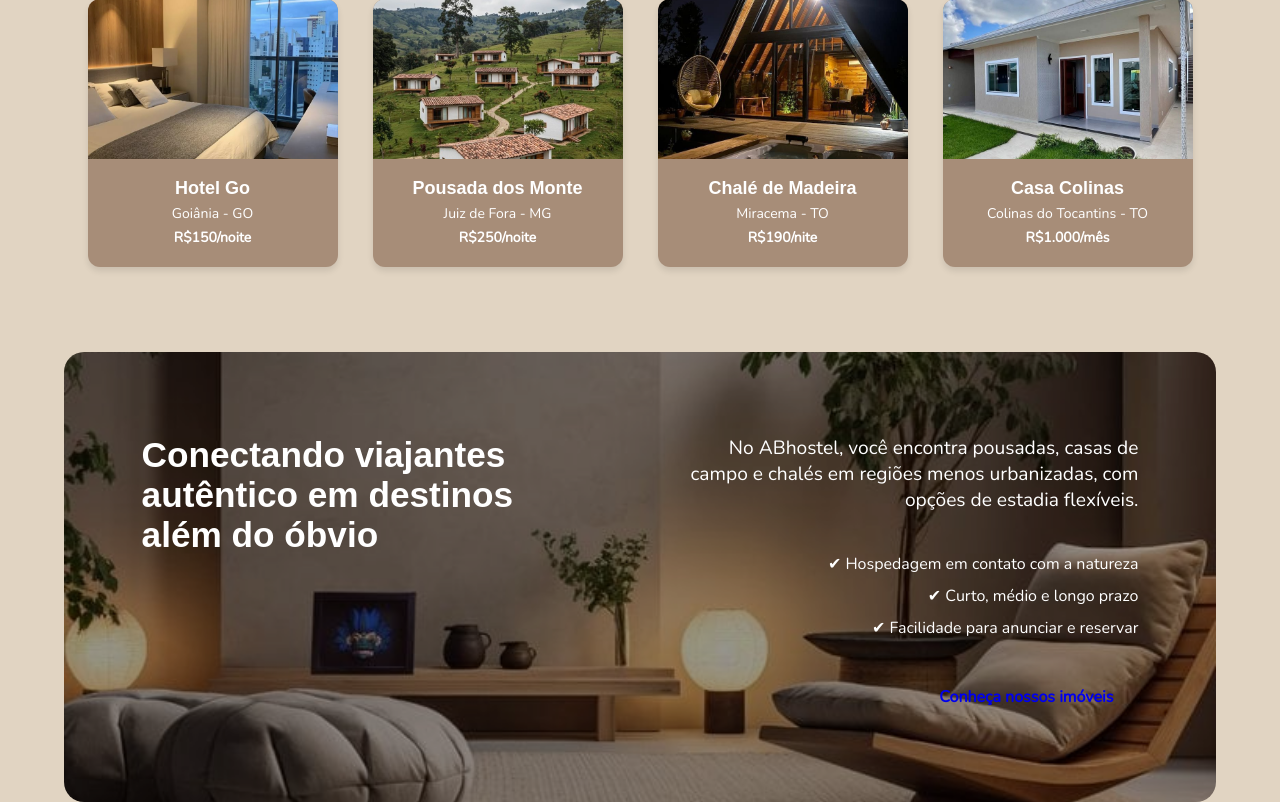
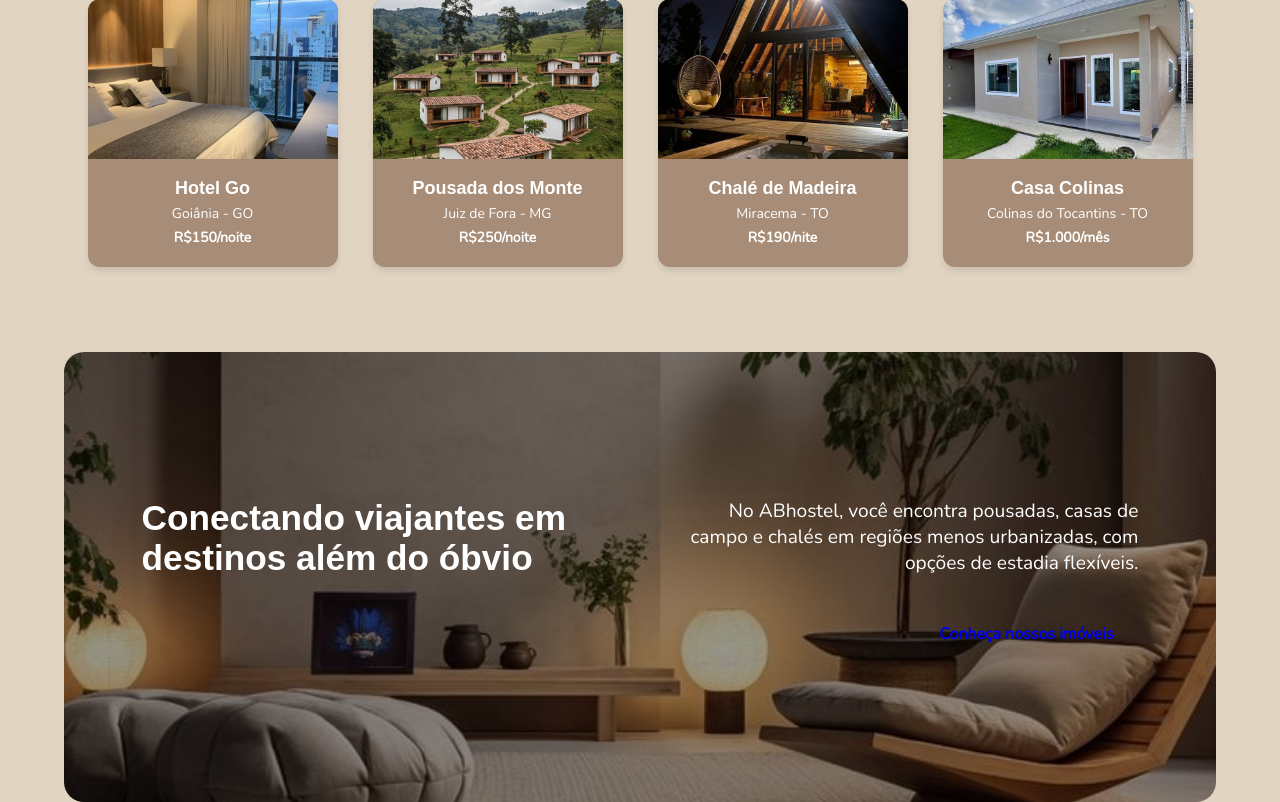
Before and after one commit to luyzabrunna/ABhostel, a PHP site: page / in a window 1280 px wide. Shown: the part 1168-1970 px from the top of the page. Run offline with PHP 8.4, Linux system fonts and the light colour scheme.

Commit message:
Alterações no banner secundario do home

```diff
--- a/assets/css/style.css
+++ b/assets/css/style.css
@@ -406,7 +406,6 @@ nav a {
     filter: brightness(60%);
 }
 
-/* Container do texto */
 .banner-secundario {
     position: absolute;
     top: 50%;
@@ -452,17 +451,6 @@ nav a {
     color: white;
 }
 
-.vantagens {
-    list-style: none;
-    padding: 0;
-    margin: 10px 0;
-}
-
-.vantagens li {
-    font-size: 1rem;
-    margin: 10px 0;
-}
-
 .btn-banner {
     margin-top: 15px;
     padding: 12px 25px;
--- a/index.html
+++ b/index.html
@@ -179,18 +179,12 @@
   <div class="banner-secundario">
     <!-- ESQUERDA -->
     <div class="texto-esquerda">
-      <h2>Conectando viajantes autêntico em destinos além do óbvio</h2>
+      <h2>Conectando viajantes em destinos além do óbvio</h2>
     </div>
 
     <!-- DIREITA -->
     <div class="texto-direita">
       <p>No ABhostel, você encontra pousadas, casas de campo e chalés em regiões menos urbanizadas, com opções de estadia flexíveis.</p>
-
-      <ul class="vantagens">
-        <li>✔ Hospedagem em contato com a natureza</li>
-        <li>✔ Curto, médio e longo prazo</li>
-        <li>✔ Facilidade para anunciar e reservar</li>
-      </ul>
 
       <a href="#imoveis" class="btn-banner">Conheça nossos imóveis</a>
     </div>
```
